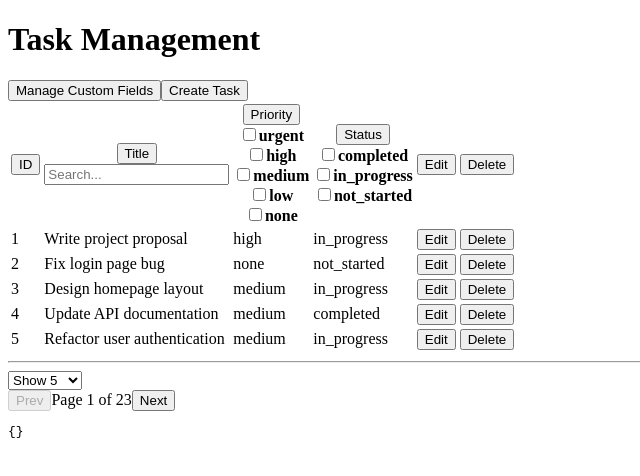
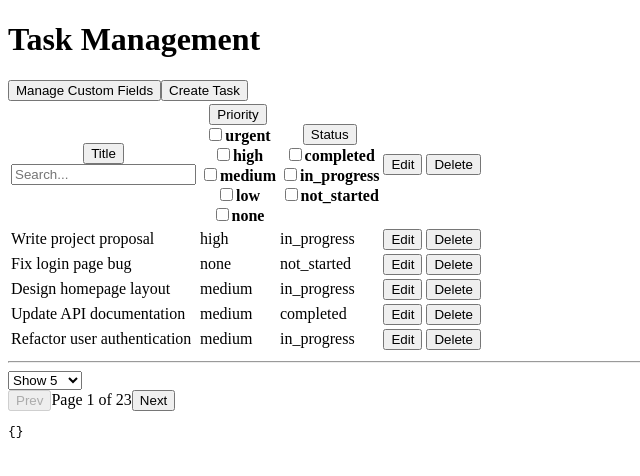
Before and after one commit to anjaysahoo/advance-todo-list, a React (Vite) app: page / in a window 1280 px wide. Shown: the top 476 px of the page, without its empty margins (0-640 px from the left). Built offline with nearby package versions, Linux system fonts and the light colour scheme.

Commit message:
➕feature: config files created for different area

```diff
--- a/src/features/tasks/components/ManageCustomFields.tsx
+++ b/src/features/tasks/components/ManageCustomFields.tsx
@@ -1,34 +1,14 @@
 import Modal from "../../../components/ui/Modal.tsx";
 import DynamicForm, {FieldConfig} from "../../../components/ui/DynamicForm.tsx";
-import { z } from "zod";
 import camelize from "../utils/helper/camelize.helper.ts";
+import customFieldsFormConfig from "../config/custom-fields-form.config.ts";
 
 function ManageCustomFields({isOpen, onClose}:  Readonly<{
     isOpen: boolean;
     onClose: () => void;
 }>)    {
 
-    const customFieldsFormConfig: FieldConfig[] = [
-        {
-            key: "label",
-            label: "Name",
-            type: "text",
-            placeholder: "Enter Field Name",
-            validation: z.string().min(2, "Name is too short").regex(/^[A-Za-z0-9 _]*[A-Za-z0-9][A-Za-z0-9 _]*$/, "Special character not allowed"), // Require at least 2 characters
-        },
-        {
-            key: "type",
-            label: "Type",
-            type: "select",
-            options: [
-                { value: "", label: "Select Field Type" },
-                { value: "text", label: "Text" },
-                { value: "number", label: "Number" },
-                { value: "checkbox", label: "Checkbox" },
-            ],
-            validation: z.string().min(1, "Status is required"), // Ensure a value is selected
-        }
-    ];
+    const customFieldsConfig: FieldConfig[] = [];
 
     const handleFormSubmit = (data: Record<string, any>) => {
             console.log("Form submitted with data:", data);
@@ -43,14 +23,25 @@ function ManageCustomFields({isOpen, onClose}:  Readonly<{
     };
 
     return (
-        <>
+        <div>
             <Modal
                 open={isOpen}
                 title={"Manage Custom Fields"}
                 onClose={onClose}>
+                <h3>Add New Custom Field</h3>
                 <DynamicForm config={customFieldsFormConfig} onSubmit={handleFormSubmit} />
+                <br/>
+                <h3>Existing Custom Fields</h3>
+                <ul>
+                    {customFieldsConfig.map((field) => (
+                        <li key={field.key}>
+                            <p>{field.label}</p>
+                            <button>Delete</button>
+                        </li>
+                    ))}
+                </ul>
             </Modal>
-        </>
+        </div>
     );
 }
 
--- a/src/features/tasks/components/TaskTable.tsx
+++ b/src/features/tasks/components/TaskTable.tsx
@@ -4,6 +4,7 @@ import ManageTask from "./ManageTask.tsx";
 import {useDispatch, useSelector} from "react-redux";
 import {RootState} from "@reduxjs/toolkit/query";
 import {deleteTask} from "../slices/task.slice.ts";
+import mustTaskColumnConfig from "../config/must-task-column.config.ts";
 
 type Priority = 'urgent' | 'high' | 'medium' | 'low' | 'none';
 type Status = 'completed' | 'in_progress' | 'not_started';
@@ -15,9 +16,6 @@ type Task = {
     status: Status;
 };
 
-const PRIORITY_OPTIONS = ['urgent', 'high', 'medium', 'low', 'none'];
-const STATUS_OPTIONS = ['completed', 'in_progress', 'not_started'];
-
 
 
 function TaskTable() {
@@ -27,47 +25,9 @@ function TaskTable() {
     const [currentTask, setCurrentTask] = useState({});
     const [title, setTitle] = useState('');
 
-    const taskColumns: Columns<Task> = [
-        {
-            label: 'ID',
-            key: 'id',
-            renderCell: (task: Task) => task.id,
-            comparator: (a: Task, b: Task, direction: SortDirection) =>
-                direction === 'asc' ? a.id - b.id : b.id - a.id,
-            filterType: null,
-        },
-        {
-            label: 'Title',
-            key: 'title',
-            renderCell: (task: Task) => task.title,
-            comparator: (a: Task, b: Task, direction: SortDirection) =>
-                direction === 'asc'
-                    ? a.title.localeCompare(b.title)
-                    : b.title.localeCompare(a.title),
-            filterType: 'string',
-        },
-        {
-            label: 'Priority',
-            key: 'priority',
-            renderCell: (task: Task) => task.priority,
-            comparator: (a: Task, b: Task, direction: SortDirection) =>
-                direction === 'asc'
-                    ? a.priority.localeCompare(b.priority)
-                    : b.priority.localeCompare(a.priority),
-            filterType: 'select',
-            filterOptions: PRIORITY_OPTIONS,
-        },
-        {
-            label: 'Status',
-            key: 'status',
-            renderCell: (task: Task) => task.status,
-            comparator: (a: Task, b: Task, direction: SortDirection) =>
-                direction === 'asc'
-                    ? a.status.localeCompare(b.status)
-                    : b.status.localeCompare(a.status),
-            filterType: 'select',
-            filterOptions: STATUS_OPTIONS,
-        },
+    const customTaskColumns: Columns<Task> = []
+
+    const editDeleteTaskColumns: Columns<Task> = [
         {
             label: 'Edit',
             key: 'edit',
@@ -98,7 +58,7 @@ function TaskTable() {
 
     return (
         <>
-            <Table data={tasks} columns={taskColumns}/>
+            <Table data={tasks} columns={[...mustTaskColumnConfig, ...customTaskColumns, ...editDeleteTaskColumns]}/>
             <ManageTask
                 isOpen={isManageTaskOpen}
                 onClose={() => setIsManageTaskOpen(false)}
--- /dev/null
+++ b/src/features/tasks/config/custom-fields-form.config.ts
@@ -0,0 +1,26 @@
+import {FieldConfig} from "../../../components/ui/DynamicForm.tsx";
+import { z } from "zod";
+
+const customFieldsFormConfig: FieldConfig[] = [
+    {
+        key: "label",
+        label: "Name",
+        type: "text",
+        placeholder: "Enter Field Name",
+        validation: z.string().min(2, "Name is too short").regex(/^[A-Za-z0-9 _]*[A-Za-z0-9][A-Za-z0-9 _]*$/, "Special character not allowed"), // Require at least 2 characters
+    },
+    {
+        key: "type",
+        label: "Type",
+        type: "select",
+        options: [
+            { value: "", label: "Select Field Type" },
+            { value: "text", label: "Text" },
+            { value: "number", label: "Number" },
+            { value: "checkbox", label: "Checkbox" },
+        ],
+        validation: z.string().min(1, "Status is required"), // Ensure a value is selected
+    }
+];
+
+export default customFieldsFormConfig;
--- /dev/null
+++ b/src/features/tasks/config/must-fields.config.ts
@@ -0,0 +1,39 @@
+import {FieldConfig} from "../../../components/ui/DynamicForm.tsx";
+import {z} from "zod";
+
+const mustFieldsConfig: FieldConfig[] = [
+    {
+        key: "title",
+        label: "Title",
+        type: "text",
+        placeholder: "Enter Title",
+        validation: z.string().min(2, "Name is too short"), // Require at least 2 characters
+    },
+    {
+        key: "status",
+        label: "Status",
+        type: "select",
+        options: [
+            { value: "", label: "Select Status" },
+            { value: "completed", label: "Completed" },
+            { value: "in_progress", label: "In Progress" },
+            { value: "not_started", label: "Not Started" },
+        ],
+        validation: z.string().min(1, "Status is required"), // Ensure a value is selected
+    },
+    {
+        key: "priority",
+        label: "Priority",
+        type: "select",
+        options: [
+            { value: "", label: "Select Priority" },
+            { value: "urgent", label: "Urgent" },
+            { value: "high", label: "High" },
+            { value: "low", label: "Low" },
+            { value: "none", label: "None" },
+        ],
+        validation: z.string().min(1, "Priority is required"), // Ensure a value is selected
+    },
+];
+
+export default mustFieldsConfig
--- /dev/null
+++ b/src/features/tasks/config/must-task-column.config.ts
@@ -0,0 +1,42 @@
+import {Columns, SortDirection} from "../../../components/ui/Table.tsx";
+import {Task} from "../slices/task.slice.ts";
+
+const PRIORITY_OPTIONS = ['urgent', 'high', 'medium', 'low', 'none'];
+const STATUS_OPTIONS = ['completed', 'in_progress', 'not_started'];
+
+const mustTaskColumnConfig: Columns<Task> = [
+    {
+        label: 'Title',
+        key: 'title',
+        renderCell: (task: Task) => task.title,
+        comparator: (a: Task, b: Task, direction: SortDirection) =>
+            direction === 'asc'
+                ? a.title.localeCompare(b.title)
+                : b.title.localeCompare(a.title),
+        filterType: 'string',
+    },
+    {
+        label: 'Priority',
+        key: 'priority',
+        renderCell: (task: Task) => task.priority,
+        comparator: (a: Task, b: Task, direction: SortDirection) =>
+            direction === 'asc'
+                ? a.priority.localeCompare(b.priority)
+                : b.priority.localeCompare(a.priority),
+        filterType: 'select',
+        filterOptions: PRIORITY_OPTIONS,
+    },
+    {
+        label: 'Status',
+        key: 'status',
+        renderCell: (task: Task) => task.status,
+        comparator: (a: Task, b: Task, direction: SortDirection) =>
+            direction === 'asc'
+                ? a.status.localeCompare(b.status)
+                : b.status.localeCompare(a.status),
+        filterType: 'select',
+        filterOptions: STATUS_OPTIONS,
+    },
+];
+
+export default mustTaskColumnConfig;
```
Also changed, not shown: src/features/tasks/components/ManageTask.tsx (+4 -36 lines).
